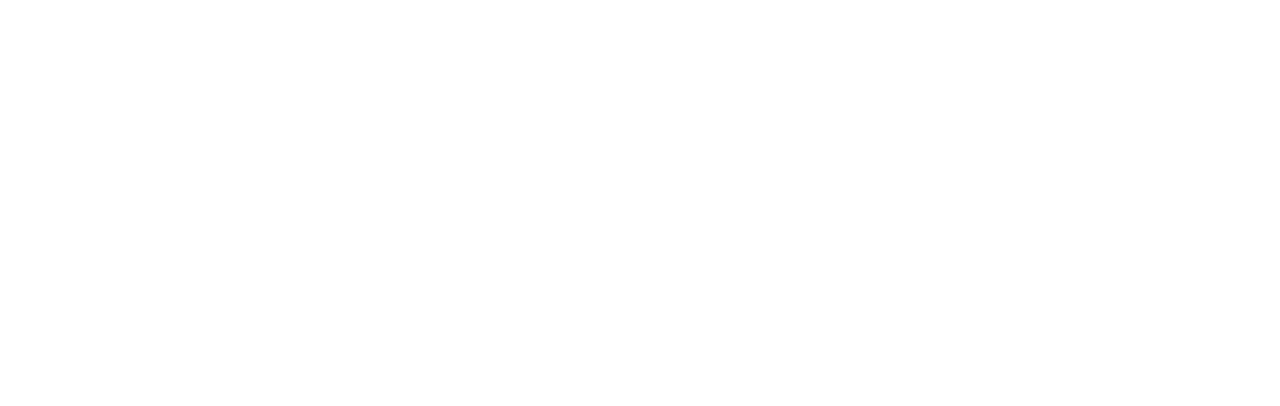
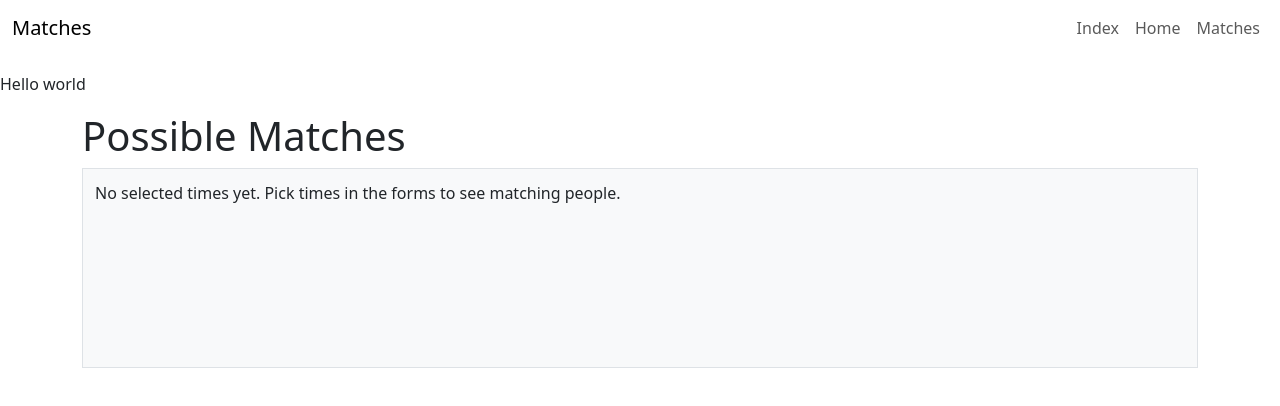
Before and after one commit to WQNguyen25/OrganisationforJunior, a plain HTML site: page Matches.html in a window 1280 px wide. Drawn offline with nearby package versions, Linux system fonts and the light colour scheme.

Commit message:
adding new page with functinality

```diff
--- a/Matches.html
+++ b/Matches.html
@@ -19,6 +19,37 @@
 
 <body>
 
+  <header>
+        <nav class="navbar bg-custom navbar-expand-lg mb-3">
+            <div class="container-fluid">
+                <a href="#" class="navbar-brand">Matches</a>
+                <button class="navbar-toggler" type="button" data-bs-toggle="collapse" data-bs-target="#navbarNav"
+                    aria-controls="navbarNav" aria-expanded="false" aria-label="Toggle navigation">
+                    <span class="navbar-toggler-icon"></span>
+                </button>
+                <div class="collapse navbar-collapse" id="navbarNav">
+                    <ul class="navbar-nav ms-auto">
+                        <li><a href="index.html" class="nav-link">Index</a></li>
+                        <li><a href="home.html" class="nav-link">Home</a></li>
+                        <li><a href="matches.html" class="nav-link" aria-current="page">Matches</a></li>
+
+                    </ul>
+                </div>
+            </div>
+        </nav>
+
+    <p>Hello world</p>
+
+    </header>
+
+<div class="container">
+  <h1>Possible Matches</h1>
+  <div id="matchResults" style="background:#f8f9fa;border:1px solid #dee2e6;padding:12px;min-height:200px;">No times selected yet.</div>
+</div>
+
+
+
+
 
 
 
--- a/scripts.js
+++ b/scripts.js
@@ -79,11 +79,22 @@ window.addEventListener('DOMContentLoaded', function() {
 
             localStorage.setItem('selectedTimes' + day, JSON.stringify(selectedTimes));
             displayTimes(selectedTimes, 'output' + day);
-            updateMatches();
+            // Removed updateMatches() call here since matches are now on separate page
         });
     });
 
-    updateMatches();
+    // Handle general submit button
+    const generalSubmit = document.getElementById('generalSubmit');
+    if (generalSubmit) {
+        generalSubmit.addEventListener('click', function() {
+            window.location.href = 'matches.html';
+        });
+    }
+
+    // If on matches page, display matches
+    if (document.getElementById('matchResults')) {
+        updateMatches();
+    }
 });
 
 function displayTimes(times, outputId) {
```
Also changed, not shown: home.html (+5 -10 lines).
